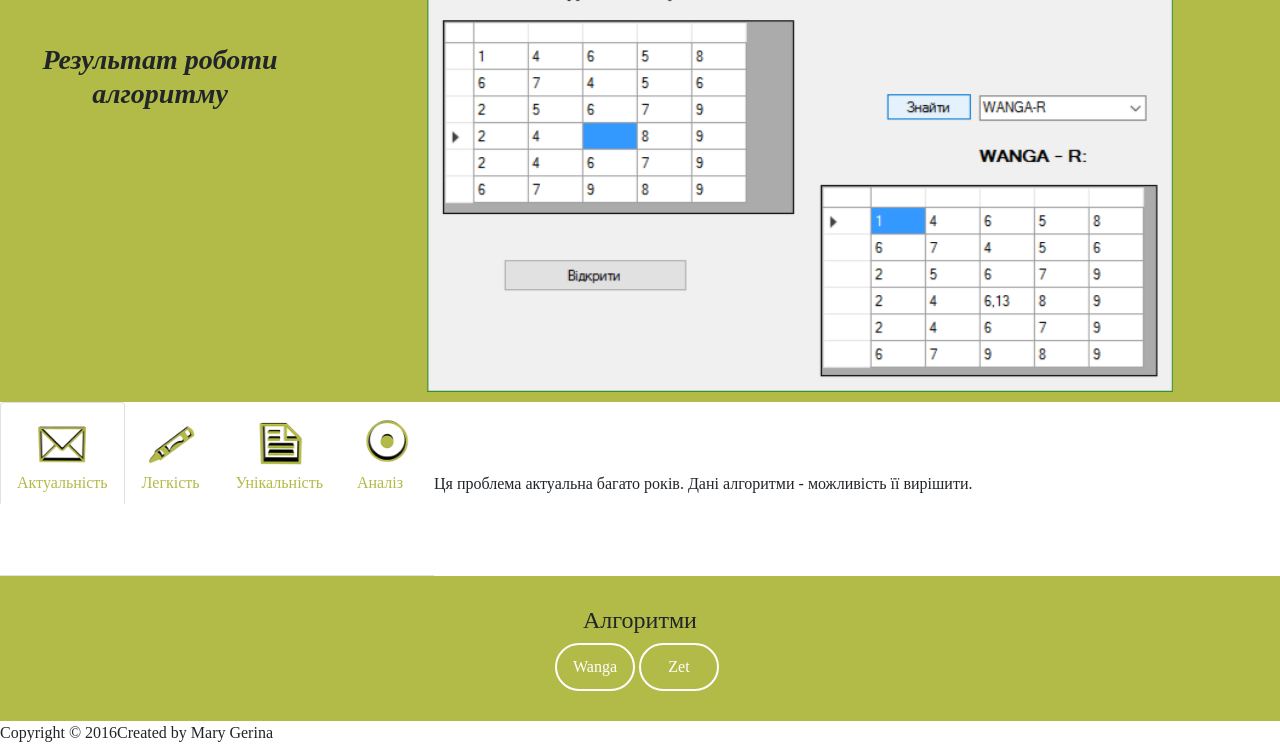
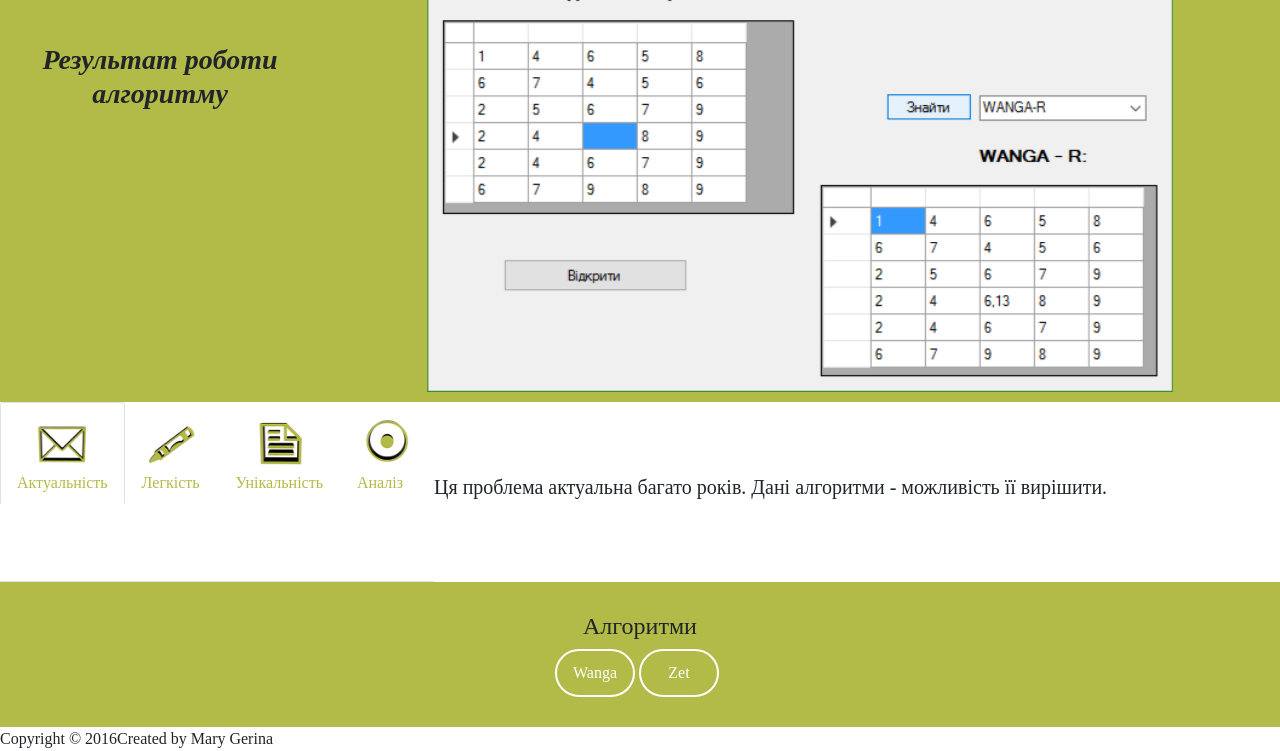
Before and after one commit to VyacheslavMartynenko/MaryCoursera, a website: page app/index.html in a window 1280 px wide. Shown: the part 503-1254 px from the top of the page. Drawn offline with nearby package versions, Linux system fonts and the light colour scheme; some packages are replaced by stand-ins of ours.

Commit message:
micro fix

```diff
--- a/app/assets/css/app.css
+++ b/app/assets/css/app.css
@@ -127,6 +127,11 @@ article {
 .tab-pane {
     margin-top: 10px;
 }
+.tab-pane span {
+    margin-top: 10px;
+    font-size: 20px;
+}
+
 
 .nav-tabs .nav-item a {
     color: grey;
```
